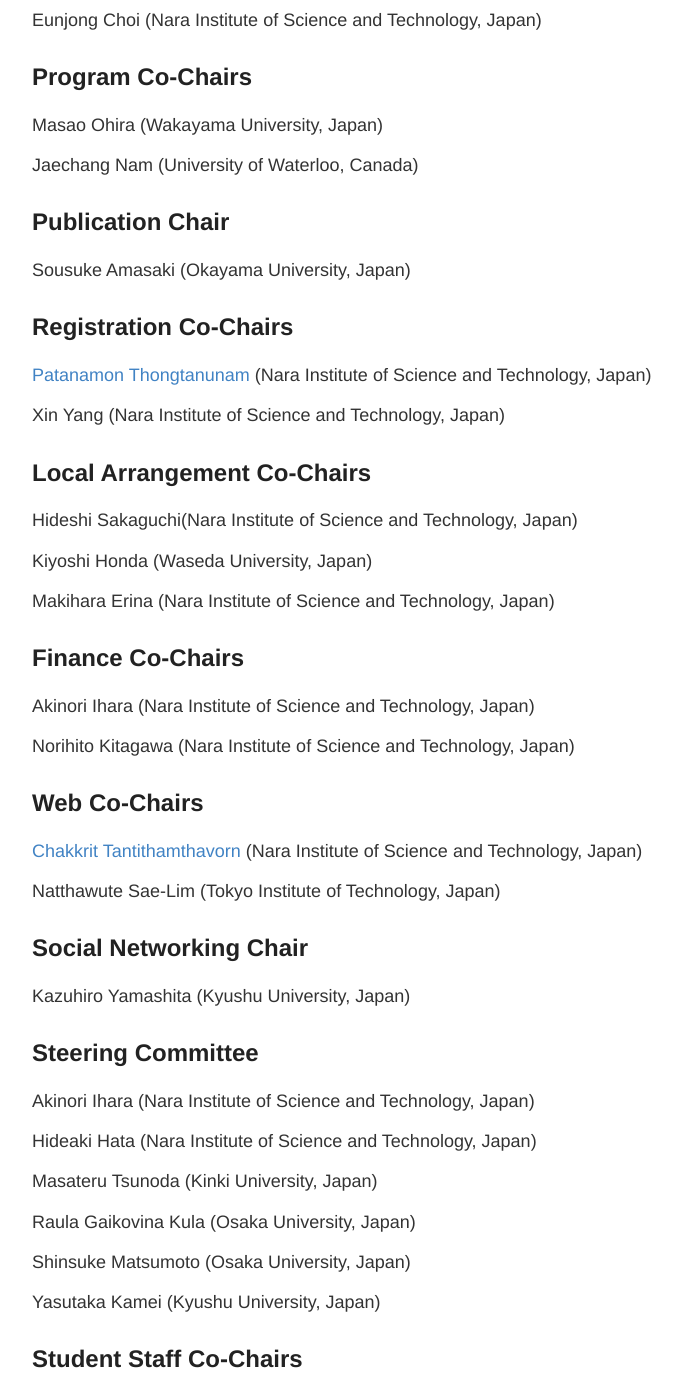
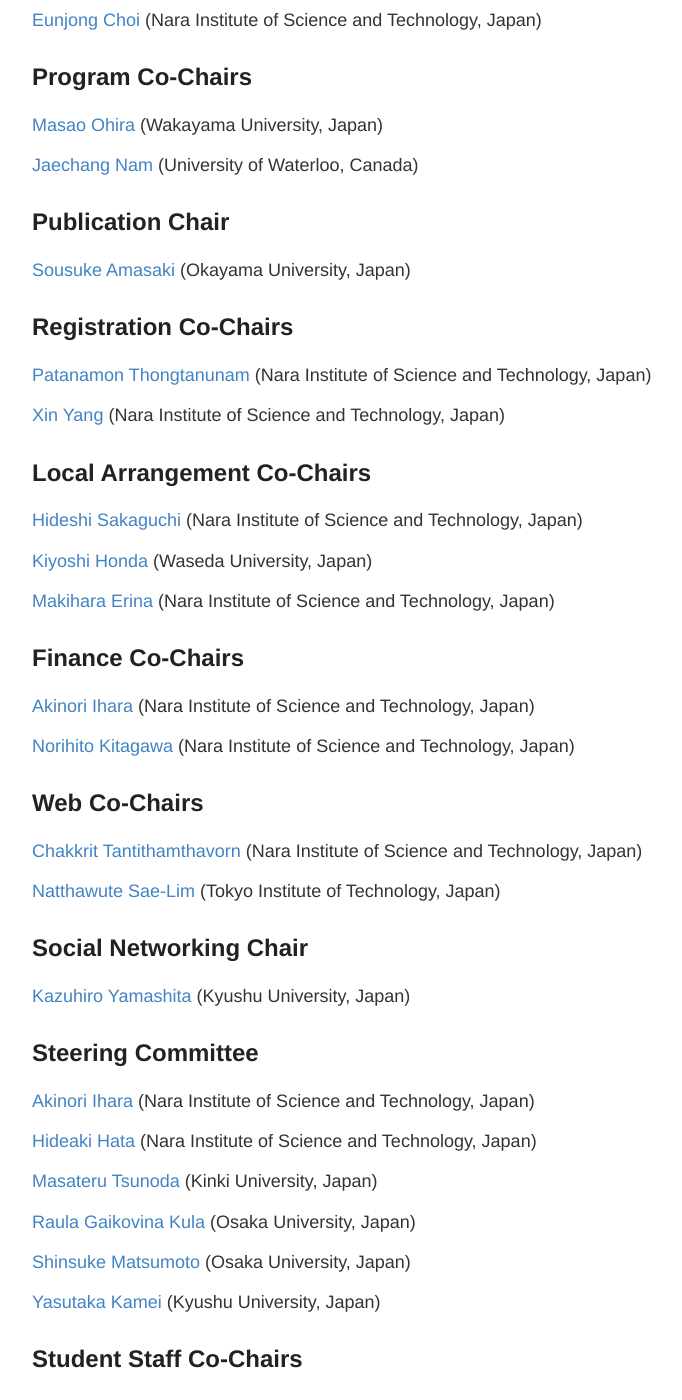
Before and after one commit to iwesep2017/iwesep2017.github.io, a Jekyll site: the page built from organization.md, in a window 1280 px wide and 1400 px high, scrolled down 586 px. Shown: the whole window, without its empty margins (248-930 px from the left). Built offline with Jekyll 4.4.1, drawn with Linux system fonts in a browser that asks for light colours; some of the changed lines change nothing that is shown; some of the changed text lies outside the part shown.

Commit message:
Add chair's website

```diff
--- a/organization.md
+++ b/organization.md
@@ -7,61 +7,61 @@
 
 ## General Chair
 
-Eunjong Choi (Nara Institute of Science and Technology, Japan)
+[Eunjong Choi](https://sites.google.com/site/ejchoi710) (Nara Institute of Science and Technology, Japan)
 
 ## Program Co-Chairs
 
-Masao Ohira (Wakayama University, Japan)
+[Masao Ohira](https://masao-ohira.org) (Wakayama University, Japan)
 
-Jaechang Nam (University of Waterloo, Canada)
+[Jaechang Nam](http://lifove.github.io) (University of Waterloo, Canada)
 
 ## Publication Chair
 
-Sousuke Amasaki (Okayama University, Japan)
+[Sousuke Amasaki](https://www.researchgate.net/profile/Sousuke_Amasaki) (Okayama University, Japan)
 
 ## Registration Co-Chairs
 
 [Patanamon Thongtanunam](http://patanamon.com) (Nara Institute of Science and Technology, Japan)
 
-Xin Yang (Nara Institute of Science and Technology, Japan)
+[Xin Yang](http://www.nemocap.org) (Nara Institute of Science and Technology, Japan)
 
 ## Local Arrangement Co-Chairs
 
-Hideshi Sakaguchi(Nara Institute of Science and Technology, Japan)
+[Hideshi Sakaguchi](http://se-naist.jp/pman3/pman3.cgi?A=Hideshi%20Sakaguchi) (Nara Institute of Science and Technology, Japan)
 
-Kiyoshi Honda (Waseda University, Japan)
+[Kiyoshi Honda](https://waseda.pure.elsevier.com/en/persons/kiyoshi-honda) (Waseda University, Japan)
 
-Makihara Erina (Nara Institute of Science and Technology, Japan)
+[Makihara Erina](http://mkhr.wpblog.jp) (Nara Institute of Science and Technology, Japan)
 
 ## Finance Co-Chairs
 
-Akinori Ihara (Nara Institute of Science and Technology, Japan)
+[Akinori Ihara](http://akinori-ihara.jpn.org) (Nara Institute of Science and Technology, Japan)
 
-Norihito Kitagawa (Nara Institute of Science and Technology, Japan)
+[Norihito Kitagawa](http://dblp.dagstuhl.de/pers/hd/k/Kitagawa:Norihito) (Nara Institute of Science and Technology, Japan)
 
 ## Web Co-Chairs
 
 [Chakkrit Tantithamthavorn](http://chakkrit.com) (Nara Institute of Science and Technology, Japan)
 
-Natthawute Sae-Lim (Tokyo Institute of Technology, Japan)
+[Natthawute Sae-Lim](http://natthawute.github.io) (Tokyo Institute of Technology, Japan)
 
 ## Social Networking Chair
 
-Kazuhiro Yamashita (Kyushu University, Japan)
+[Kazuhiro Yamashita](http://posl.ait.kyushu-u.ac.jp/~yamashita) (Kyushu University, Japan)
 
 ## Steering Committee
 
-Akinori Ihara (Nara Institute of Science and Technology, Japan)
+[Akinori Ihara](http://akinori-ihara.jpn.org) (Nara Institute of Science and Technology, Japan)
 
-Hideaki Hata (Nara Institute of Science and Technology, Japan)
+[Hideaki Hata](http://isw3.naist.jp/~hata/) (Nara Institute of Science and Technology, Japan)
 
-Masateru Tsunoda (Kinki University, Japan)
+[Masateru Tsunoda](http://www.info.kindai.ac.jp/~tsunoda/index-e.html) (Kinki University, Japan)
 
-Raula Gaikovina Kula (Osaka University, Japan)
+[Raula Gaikovina Kula](http://sel.ist.osaka-u.ac.jp/people/raula-k) (Osaka University, Japan)
 
-Shinsuke Matsumoto (Osaka University, Japan)
+[Shinsuke Matsumoto](http://www27.cs.kobe-u.ac.jp/~shinsuke-m/index_en.html) (Osaka University, Japan)
 
-Yasutaka Kamei (Kyushu University, Japan)
+[Yasutaka Kamei](http://posl.ait.kyushu-u.ac.jp/~kamei) (Kyushu University, Japan)
 
 ## Student Staff Co-Chairs
 
@@ -73,8 +73,8 @@
 
 ## Advisory Committees
 
-Katsuro Inoue (Osaka University, Japan)
+[Katsuro Inoue](http://sel.ist.osaka-u.ac.jp/people/inoue) (Osaka University, Japan)
 
-Shinji Kusumoto (Osaka University, Japan)
+[Shinji Kusumoto](http://sdl.ist.osaka-u.ac.jp/~kusumoto/index-e.htm) (Osaka University, Japan)
 
-Kenichi Matsumoto (Nara Institute of Science and Technology, Japan)
+[Kenichi Matsumoto](http://isw3.naist.jp/~matumoto/) (Nara Institute of Science and Technology, Japan)
```
